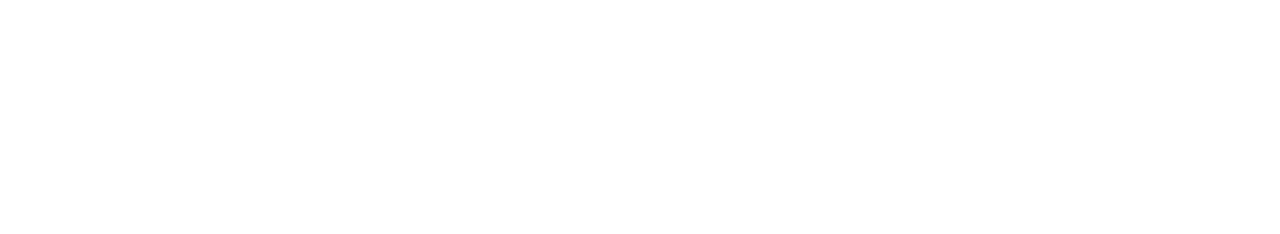
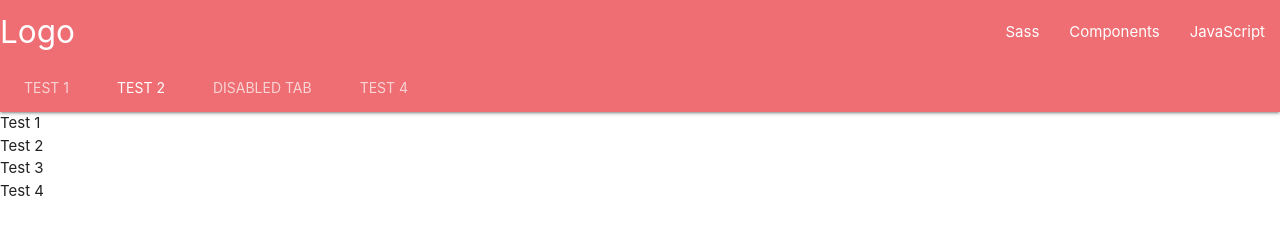
Before and after one commit to JackWong0303/my-site, a plain HTML site: page index.html in a window 1280 px wide. Drawn offline with Linux system fonts and the light colour scheme.

Commit message:
Update index.html

```diff
--- a/index.html
+++ b/index.html
@@ -9,7 +9,36 @@
     <!--Let browser know website is optimized for mobile-->
     <meta name="viewport" content="width=device-width, initial-scale=1.0"/>
 </head>
+<nav class="nav-extended">
+    <div class="nav-wrapper">
+        <a href="#" class="brand-logo">Logo</a>
+        <a href="#" data-target="mobile-demo" class="sidenav-trigger"><i class="material-icons">menu</i></a>
+        <ul id="nav-mobile" class="right hide-on-med-and-down">
+            <li><a href="sass.html">Sass</a></li>
+            <li><a href="badges.html">Components</a></li>
+            <li><a href="collapsible.html">JavaScript</a></li>
+        </ul>
+    </div>
+    <div class="nav-content">
+        <ul class="tabs tabs-transparent">
+            <li class="tab"><a href="#test1">Test 1</a></li>
+            <li class="tab"><a class="active" href="#test2">Test 2</a></li>
+            <li class="tab disabled"><a href="#test3">Disabled Tab</a></li>
+            <li class="tab"><a href="#test4">Test 4</a></li>
+        </ul>
+    </div>
+</nav>
 
+<ul class="sidenav" id="mobile-demo">
+    <li><a href="sass.html">Sass</a></li>
+    <li><a href="badges.html">Components</a></li>
+    <li><a href="collapsible.html">JavaScript</a></li>
+</ul>
+
+<div id="test1" class="col s12">Test 1</div>
+<div id="test2" class="col s12">Test 2</div>
+<div id="test3" class="col s12">Test 3</div>
+<div id="test4" class="col s12">Test 4</div>
 <body>
 
 <!--JavaScript at end of body for optimized loading-->
```
